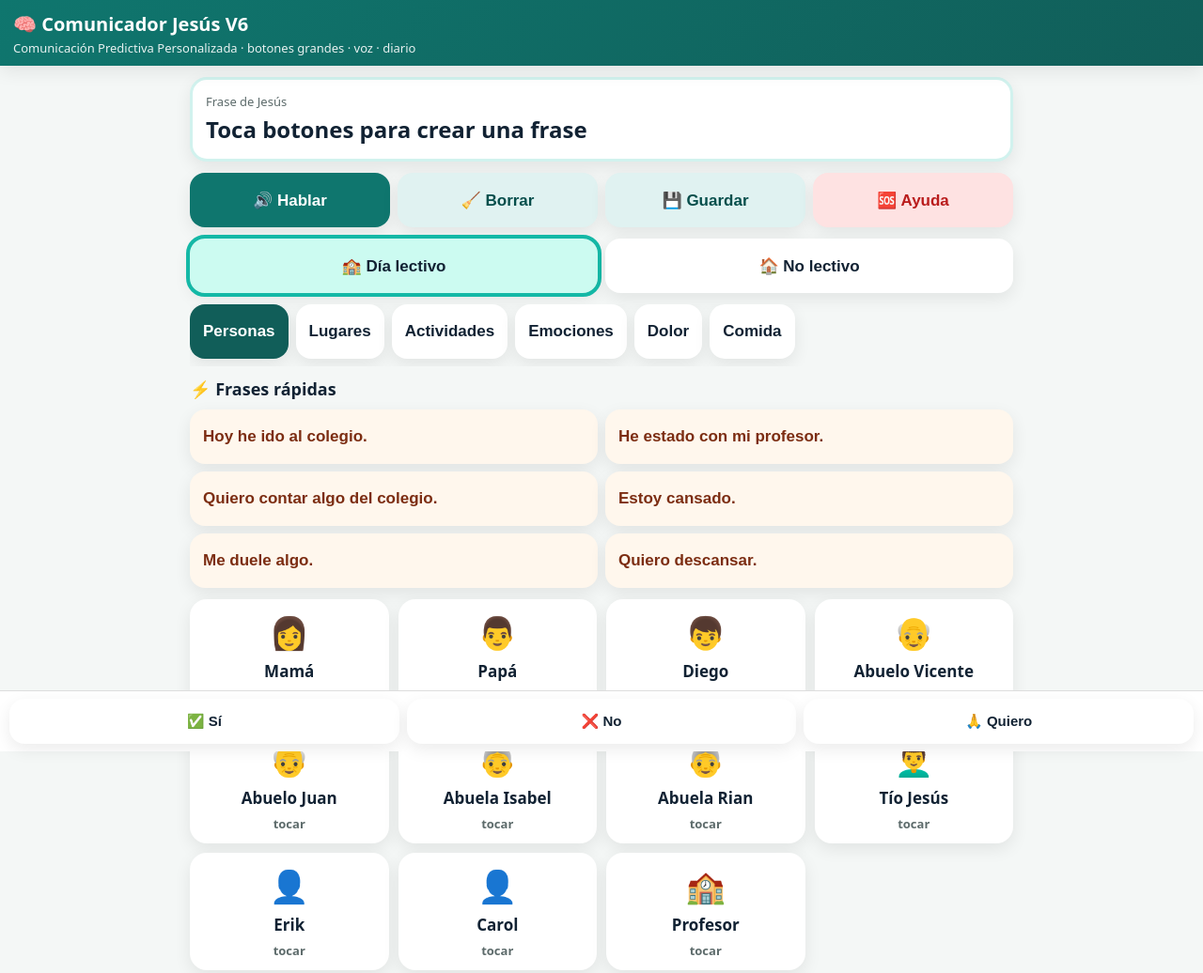
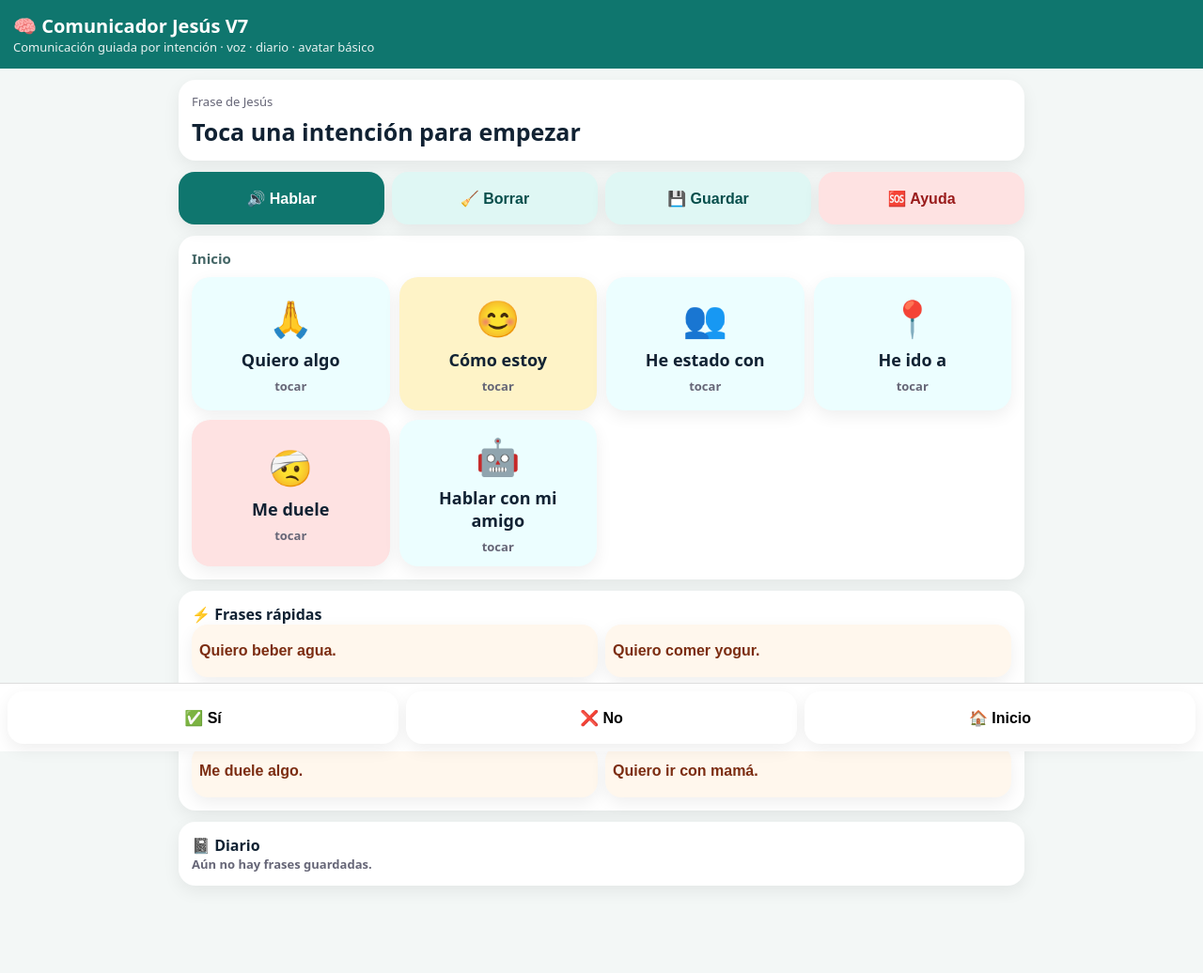
Before and after one commit to alexjr1983/-comunicador-jesus, a plain HTML site: page index.html in a window 1280 px wide. Shown: the top 1036 px of the page at 94% size. Drawn offline with Linux system fonts and the light colour scheme.

Commit message:
Add files via upload

```diff
--- a/index.html
+++ b/index.html
@@ -1,267 +1,115 @@
 <!DOCTYPE html>
 <html lang="es">
 <head>
-  <meta charset="UTF-8" />
-  <meta name="viewport" content="width=device-width, initial-scale=1.0, viewport-fit=cover"/>
-  <title>Comunicación Predictiva Personalizada - Jesús</title>
-  <meta name="theme-color" content="#0f766e"/>
+<meta charset="UTF-8">
+<meta name="viewport" content="width=device-width,initial-scale=1">
+<title>Comunicador Jesús V7</title>
 <style>
-    :root{
-      --bg:#f4f7f6; --card:#ffffff; --ink:#123; --muted:#5d6b6b; --main:#0f766e; --soft:#e0f2f1; --danger:#b91c1c;
-      --shadow: 0 6px 18px rgba(0,0,0,.08);
-    }
-    *{box-sizing:border-box}
-    body{margin:0;font-family:system-ui,-apple-system,Segoe UI,Roboto,Arial,sans-serif;background:var(--bg);color:var(--ink);}
-    header{position:sticky;top:0;z-index:10;background:linear-gradient(135deg,#0f766e,#115e59);color:white;padding:14px 14px 10px;box-shadow:var(--shadow)}
-    h1{margin:0;font-size:20px;line-height:1.2}
-    .sub{font-size:13px;opacity:.9;margin-top:4px}
-    main{padding:12px;max-width:900px;margin:0 auto 80px}
-    .phrase{
-      background:white;border-radius:18px;padding:14px;box-shadow:var(--shadow);margin-bottom:12px;
-      min-height:76px;border:3px solid #d1f2ee;
-    }
-    .label{font-size:13px;color:var(--muted);margin-bottom:6px}
-    #sentence{font-size:24px;font-weight:700;line-height:1.25;min-height:32px}
-    .actions{display:grid;grid-template-columns:repeat(4,1fr);gap:8px;margin:10px 0 12px}
-    button{
-      border:0;border-radius:16px;padding:13px 8px;font-size:17px;font-weight:700;background:var(--card);box-shadow:var(--shadow);
-      color:var(--ink);min-height:58px;
-    }
-    button:active{transform:scale(.98)}
-    .primary{background:var(--main);color:white}
-    .soft{background:var(--soft);color:#064e4b}
-    .danger{background:#fee2e2;color:var(--danger)}
-    .modebar{display:grid;grid-template-columns:1fr 1fr;gap:8px;margin-bottom:12px}
-    .modebar button.active{outline:4px solid #14b8a6;background:#ccfbf1}
-    .tabs{display:flex;gap:8px;overflow-x:auto;padding-bottom:8px;margin-bottom:8px}
-    .tab{white-space:nowrap;min-width:auto;padding:11px 14px;background:white}
-    .tab.active{background:#115e59;color:white}
-    .grid{display:grid;grid-template-columns:repeat(2,minmax(0,1fr));gap:10px}
-    @media(min-width:720px){.grid{grid-template-columns:repeat(4,minmax(0,1fr));}}
-    .tile{background:white;border-radius:18px;padding:12px;box-shadow:var(--shadow);text-align:center;min-height:108px;display:flex;flex-direction:column;justify-content:center;align-items:center;gap:7px}
-    .emoji{font-size:34px}
-    .txt{font-size:17px;font-weight:800}
-    .small{font-size:13px;color:var(--muted);font-weight:600}
-    .quick{margin:12px 0}
-    .quick h2,.diary h2{font-size:18px;margin:10px 0}
-    .quickgrid{display:grid;grid-template-columns:1fr;gap:8px}
-    @media(min-width:720px){.quickgrid{grid-template-columns:1fr 1fr;}}
-    .quickbtn{text-align:left;padding:14px;background:#fff7ed;color:#7c2d12}
-    .diary{background:white;border-radius:18px;padding:12px;box-shadow:var(--shadow);margin-top:12px}
-    .entry{border-top:1px solid #e5e7eb;padding:9px 0;font-size:15px}
-    .empty{color:var(--muted);font-size:14px}
-    .footerbar{position:fixed;left:0;right:0;bottom:0;background:white;padding:8px 10px;border-top:1px solid #ddd;display:grid;grid-template-columns:repeat(3,1fr);gap:8px}
-    .footerbar button{min-height:48px;font-size:15px;padding:8px}
+body{margin:0;font-family:system-ui,-apple-system,Segoe UI,Arial;background:#f3f7f6;color:#123}
+header{background:#0f766e;color:white;padding:14px;position:sticky;top:0;z-index:2}
+h1{font-size:20px;margin:0}.sub{font-size:13px;opacity:.9}
+main{padding:12px;max-width:900px;margin:auto}
+.card{background:white;border-radius:18px;padding:14px;margin-bottom:12px;box-shadow:0 6px 18px #0001}
+.label{font-size:13px;color:#667;margin-bottom:6px}
+#sentence{font-size:25px;font-weight:900;min-height:34px}
+.actions{display:grid;grid-template-columns:repeat(4,1fr);gap:8px;margin-bottom:12px}
+button{border:0;border-radius:17px;padding:12px 8px;min-height:56px;font-size:16px;font-weight:800;background:white;box-shadow:0 6px 18px #0001}
+.primary{background:#0f766e;color:white}.soft{background:#dff7f4;color:#064e4b}.danger{background:#fee2e2;color:#991b1b}
+.path{font-size:15px;color:#466;font-weight:800;margin-bottom:10px}
+.grid{display:grid;grid-template-columns:repeat(2,1fr);gap:10px}
+.tile{background:white;border-radius:20px;padding:12px;min-height:118px;box-shadow:0 6px 18px #0001;text-align:center;display:flex;flex-direction:column;justify-content:center;align-items:center;gap:7px}
+.tile.main{background:#ecfeff}.tile.food{background:#fff7ed}.tile.emotion{background:#fef3c7}.tile.pain{background:#fee2e2}
+.emoji{font-size:38px}.txt{font-size:18px;font-weight:900}.hint{font-size:13px;color:#667;font-weight:700}
+.quickgrid{display:grid;grid-template-columns:1fr;gap:8px}.quickbtn{text-align:left;background:#fff7ed;color:#7c2d12}
+.entry{border-top:1px solid #eee;padding:8px 0}
+.footer{position:fixed;bottom:0;left:0;right:0;background:white;border-top:1px solid #ddd;padding:8px;display:grid;grid-template-columns:repeat(3,1fr);gap:8px}
+main{margin-bottom:82px}
+@media(min-width:720px){.grid{grid-template-columns:repeat(4,1fr)}.quickgrid{grid-template-columns:1fr 1fr}}
 </style>
 </head>
 <body>
-<header>
-  <h1>🧠 Comunicador Jesús V6</h1>
-  <div class="sub">Comunicación Predictiva Personalizada · botones grandes · voz · diario</div>
-</header>
-
+<header><h1>🧠 Comunicador Jesús V7</h1><div class="sub">Comunicación guiada por intención · voz · diario · avatar básico</div></header>
 <main>
-  <section class="phrase">
-    <div class="label">Frase de Jesús</div>
-    <div id="sentence">Toca botones para crear una frase</div>
-  </section>
-
+<section class="card"><div class="label">Frase de Jesús</div><div id="sentence">Toca una intención para empezar</div></section>
 <div class="actions">
 <button class="primary" onclick="speak()">🔊 Hablar</button>
 <button class="soft" onclick="clearSentence()">🧹 Borrar</button>
 <button class="soft" onclick="saveDiary()">💾 Guardar</button>
-    <button class="danger" onclick="emergency()">🆘 Ayuda</button>
+<button class="danger" onclick="setFinal('Necesito ayuda. Me pasa algo.')">🆘 Ayuda</button>
 </div>
-
-  <div class="modebar">
-    <button id="schoolBtn" class="active" onclick="setMode('lectivo')">🏫 Día lectivo</button>
-    <button id="homeBtn" onclick="setMode('nolectivo')">🏠 No lectivo</button>
-  </div>
-
-  <div class="tabs" id="tabs"></div>
-
-  <section class="quick">
-    <h2>⚡ Frases rápidas</h2>
-    <div class="quickgrid" id="quick"></div>
-  </section>
-
-  <section>
-    <div class="grid" id="grid"></div>
-  </section>
-
-  <section class="diary">
-    <h2>📓 Diario de hoy</h2>
-    <div id="diary"></div>
-  </section>
+<section class="card"><div class="path" id="path">Inicio</div><div class="grid" id="grid"></div></section>
+<section class="card"><b>⚡ Frases rápidas</b><div class="quickgrid" id="quick"></div></section>
+<section class="card"><b>📓 Diario</b><div id="diary"></div></section>
 </main>
-
-<div class="footerbar">
-  <button onclick="addWord('sí')">✅ Sí</button>
-  <button onclick="addWord('no')">❌ No</button>
-  <button onclick="addWord('quiero')">🙏 Quiero</button>
-</div>
+<div class="footer"><button onclick="setFinal('Sí.')">✅ Sí</button><button onclick="setFinal('No.')">❌ No</button><button onclick="go('home')">🏠 Inicio</button></div>
 
 <script>
-const DATA = {
-  Personas: [
-    ["👩","Mamá"],["👨","Papá"],["👦","Diego"],["👴","Abuelo Vicente"],
-    ["👴","Abuelo Juan"],["👵","Abuela Isabel"],["👵","Abuela Rian"],
-    ["👨‍🦱","Tío Jesús"],["👤","Erik"],["👤","Carol"],["🏫","Profesor"]
-  ],
-  Lugares: [
-    ["🏠","casa"],["🏫","colegio"],["🏊","natación"],["🗣️","logopedia"],
-    ["🏀","baloncesto"],["👵","casa de los abuelos"],["🏥","médico"],["🚗","coche"]
-  ],
-  Actividades: [
-    ["🍽️","comer"],["💧","beber agua"],["🚽","baño"],["🛏️","descansar"],
-    ["🎮","jugar"],["📺","ver dibujos"],["🏊","ir a natación"],["🏀","jugar al baloncesto"],
-    ["📚","trabajar"],["🎵","música"]
-  ],
-  Emociones: [
-    ["😊","estoy contento"],["😢","estoy triste"],["😠","estoy enfadado"],["😴","estoy cansado"],
-    ["😰","tengo miedo"],["❤️","te quiero"],["👍","me gusta"],["👎","no me gusta"]
-  ],
-  Dolor: [
-    ["🤕","me duele"],["🦷","me duele la boca"],["👂","me duele el oído"],["🤢","me encuentro mal"],
-    ["😵","estoy mareado"],["😖","me molesta"],["🆘","necesito ayuda"],["💊","quiero medicina"]
-  ],
-  Comida: [
-    ["🥛","yogur"],["🍞","pan"],["🍌","plátano"],["🍪","galleta"],
-    ["🍝","pasta"],["🍗","pollo"],["💧","agua"],["🥤","zumo"]
-  ]
+let sentence="", screen="home";
+const quick=["Quiero beber agua.","Quiero comer yogur.","Quiero descansar.","Estoy cansado.","Me duele algo.","Quiero ir con mamá."];
+
+const screens={
+home:["Inicio",[
+["🙏","Quiero algo","quiero","main"],["😊","Cómo estoy","estado","emotion"],["👥","He estado con","personas","main"],["📍","He ido a","lugares","main"],["🤕","Me duele","dolor","pain"],["🤖","Hablar con mi amigo","avatar","main"]
+]],
+quiero:["Quiero...",[
+["🍽️","Comer","comer","food"],["💧","Beber","beber","main"],["🛏️","Descansar","final:Quiero descansar.","main"],["🎮","Jugar","final:Quiero jugar.","main"],["👩","Mamá","final:Quiero ir con mamá.","main"],["👨","Papá","final:Quiero ir con papá.","main"],["👦","Diego","final:Quiero estar con Diego.","main"],["🚽","Baño","final:Quiero ir al baño.","main"],["⬅️","Volver","home",""]
+]],
+comer:["Quiero comer...",[
+["🥛","Yogur","final:Quiero comer yogur.","food"],["🍌","Plátano","final:Quiero comer plátano.","food"],["🍪","Galleta","final:Quiero comer galleta.","food"],["🍝","Pasta","final:Quiero comer pasta.","food"],["🍗","Pollo","final:Quiero comer pollo.","food"],["🍞","Pan","final:Quiero comer pan.","food"],["🥣","Puré","final:Quiero comer puré.","food"],["🍎","Fruta","final:Quiero comer fruta.","food"],["⬅️","Volver","quiero",""]
+]],
+beber:["Quiero beber...",[
+["💧","Agua","final:Quiero beber agua.","main"],["🥤","Zumo","final:Quiero beber zumo.","main"],["🥛","Leche","final:Quiero beber leche.","main"],["⬅️","Volver","quiero",""]
+]],
+estado:["Estoy...",[
+["😊","Contento","final:Estoy contento.","emotion"],["😐","Normal","final:Estoy normal.","emotion"],["😢","Triste","final:Estoy triste.","emotion"],["😠","Enfadado","final:Estoy enfadado.","emotion"],["😴","Cansado","final:Estoy cansado.","emotion"],["😰","Nervioso","final:Estoy nervioso.","emotion"],["❤️","Te quiero","final:Te quiero.","emotion"],["⬅️","Volver","home",""]
+]],
+personas:["He estado con...",[
+["👩","Mamá","final:He estado con mamá.","main"],["👨","Papá","final:He estado con papá.","main"],["👦","Diego","final:He estado con Diego.","main"],["👤","Erik","final:He estado con Erik.","main"],["👤","Carol","final:He estado con Carol.","main"],["🏫","Profesor","final:He estado con mi profesor.","main"],["👴","Abuelo Vicente","final:He estado con el abuelo Vicente.","main"],["👵","Abuela Isabel","final:He estado con la abuela Isabel.","main"],["⬅️","Volver","home",""]
+]],
+lugares:["He ido a...",[
+["🏫","Colegio","final:Hoy he ido al colegio.","main"],["🏊","Natación","final:Hoy he ido a natación.","main"],["🗣️","Logopedia","final:Hoy he ido a logopedia.","main"],["🏀","Baloncesto","final:Hoy he ido a baloncesto.","main"],["🏠","Casa","final:Hoy he estado en casa.","main"],["👵","Abuelos","final:Hoy he ido a casa de los abuelos.","main"],["🏥","Médico","final:Hoy he ido al médico.","main"],["⬅️","Volver","home",""]
+]],
+dolor:["Me duele...",[
+["🤕","Algo","final:Me duele algo.","pain"],["🦷","Boca","final:Me duele la boca.","pain"],["👂","Oído","final:Me duele el oído.","pain"],["🤢","Barriga","final:Me duele la barriga.","pain"],["🦵","Pierna","final:Me duele la pierna.","pain"],["😵","Mareado","final:Estoy mareado.","pain"],["💊","Medicina","final:Necesito medicina.","pain"],["⬅️","Volver","home",""]
+]],
+avatar:["🤖 Mi amigo",[
+["👋","Hola","final:Hola amigo.","main"],["😊","Estoy contento","final:Estoy contento.","emotion"],["😴","Estoy cansado","final:Estoy cansado.","emotion"],["🏫","Colegio","final:Hoy he ido al colegio.","main"],["🏊","Natación","final:Hoy he ido a natación.","main"],["👦","Diego","final:He estado con Diego.","main"],["⬅️","Volver","home",""]
+]]
 };
 
-const QUICK = {
-  lectivo: [
-    "Hoy he ido al colegio.",
-    "He estado con mi profesor.",
-    "Quiero contar algo del colegio.",
-    "Estoy cansado.",
-    "Me duele algo.",
-    "Quiero descansar."
-  ],
-  nolectivo: [
-    "Hoy estoy en casa.",
-    "Quiero jugar.",
-    "Quiero ver dibujos.",
-    "Quiero ir con mamá.",
-    "Quiero ir con papá.",
-    "Quiero descansar."
-  ]
-};
-
-let currentCat = "Personas";
-let words = [];
-let mode = localStorage.getItem("jesus_mode") || "lectivo";
-
-function renderTabs(){
-  const tabs = document.getElementById("tabs");
-  tabs.innerHTML = "";
-  Object.keys(DATA).forEach(cat=>{
-    const b=document.createElement("button");
-    b.className="tab"+(cat===currentCat?" active":"");
-    b.textContent=cat;
-    b.onclick=()=>{currentCat=cat;renderAll();}
-    tabs.appendChild(b);
-  });
-}
-
-function renderGrid(){
-  const grid=document.getElementById("grid");
-  grid.innerHTML="";
-  DATA[currentCat].forEach(item=>{
-    const [emoji,text]=item;
-    const d=document.createElement("div");
-    d.className="tile";
-    d.onclick=()=>addWord(text);
-    d.innerHTML=`<div class="emoji">${emoji}</div><div class="txt">${text}</div><div class="small">tocar</div>`;
+function render(){
+ const [path,items]=screens[screen]; document.getElementById("path").textContent=path;
+ const grid=document.getElementById("grid"); grid.innerHTML="";
+ items.forEach(([e,t,a,c])=>{
+  let d=document.createElement("div"); d.className="tile "+c; d.onclick=()=>handle(a);
+  d.innerHTML=`<div class="emoji">${e}</div><div class="txt">${t}</div><div class="hint">tocar</div>`;
   grid.appendChild(d);
  });
 }
-
+function handle(a){ if(a.startsWith("final:")) setFinal(a.slice(6)); else go(a); }
+function go(s){screen=s;render();}
+function setFinal(t){sentence=t;document.getElementById("sentence").textContent=t;speakText(t);}
+function clearSentence(){sentence="";document.getElementById("sentence").textContent="Toca una intención para empezar";}
+function speak(){let t=document.getElementById("sentence").textContent;if(!t.includes("Toca una intención"))speakText(t);}
+function speakText(t){
+ try{speechSynthesis.cancel();let u=new SpeechSynthesisUtterance(t);u.lang="es-ES";u.rate=.88;u.pitch=1.05;
+ let vs=speechSynthesis.getVoices();let v=vs.find(x=>x.lang&&x.lang.toLowerCase().startsWith("es"));if(v)u.voice=v;
+ speechSynthesis.speak(u);}catch(e){alert("No se ha podido reproducir la voz.");}
+}
 function renderQuick(){
-  const q=document.getElementById("quick");
-  q.innerHTML="";
-  QUICK[mode].forEach(text=>{
-    const b=document.createElement("button");
-    b.className="quickbtn";
-    b.textContent=text;
-    b.onclick=()=>setSentence(text);
-    q.appendChild(b);
-  });
+ const q=document.getElementById("quick"); q.innerHTML="";
+ quick.forEach(t=>{let b=document.createElement("button");b.className="quickbtn";b.textContent=t;b.onclick=()=>setFinal(t);q.appendChild(b);});
 }
-
-function renderMode(){
-  document.getElementById("schoolBtn").classList.toggle("active", mode==="lectivo");
-  document.getElementById("homeBtn").classList.toggle("active", mode==="nolectivo");
+function saveDiary(){
+ if(!sentence)return;let d=JSON.parse(localStorage.getItem("jesus_diary_v7")||"[]");
+ d.unshift({text:sentence,time:new Date().toLocaleString("es-ES")});
+ localStorage.setItem("jesus_diary_v7",JSON.stringify(d.slice(0,80)));renderDiary();
 }
-
-function setMode(m){
-  mode=m;
-  localStorage.setItem("jesus_mode",m);
-  renderAll();
+function renderDiary(){
+ let d=JSON.parse(localStorage.getItem("jesus_diary_v7")||"[]"), box=document.getElementById("diary");
+ box.innerHTML=d.length?d.map(x=>`<div class="entry"><b>${x.text}</b><br><span class="hint">${x.time}</span></div>`).join(""):'<div class="hint">Aún no hay frases guardadas.</div>';
 }
-
-function addWord(w){
-  if(words.length===0 && document.getElementById("sentence").textContent==="Toca botones para crear una frase") words=[];
-  words.push(w);
-  updateSentence();
-}
-
-function setSentence(t){
-  words=[t];
-  updateSentence();
-}
-
-function updateSentence(){
-  const s = words.join(" ");
-  document.getElementById("sentence").textContent = s || "Toca botones para crear una frase";
-}
-
-function clearSentence(){
-  words=[];
-  updateSentence();
-}
-
-function speak(){
-  const text=document.getElementById("sentence").textContent;
-  if(!text || text==="Toca botones para crear una frase") return;
-  try{
-    speechSynthesis.cancel();
-    const u=new SpeechSynthesisUtterance(text);
-    u.lang="es-ES";
-    u.rate=0.9;
-    speechSynthesis.speak(u);
-  }catch(e){
-    alert("La voz no está disponible en este navegador.");
-  }
-}
-
-function saveDiary(){
-  const text=document.getElementById("sentence").textContent;
-  if(!text || text==="Toca botones para crear una frase") return;
-  const diary=JSON.parse(localStorage.getItem("jesus_diary")||"[]");
-  diary.unshift({text, time:new Date().toLocaleString("es-ES")});
-  localStorage.setItem("jesus_diary",JSON.stringify(diary.slice(0,50)));
-  renderDiary();
-}
-
-function renderDiary(){
-  const box=document.getElementById("diary");
-  const diary=JSON.parse(localStorage.getItem("jesus_diary")||"[]");
-  if(!diary.length){box.innerHTML='<div class="empty">Aún no hay frases guardadas.</div>';return;}
-  box.innerHTML=diary.map(e=>`<div class="entry"><b>${e.text}</b><br><span class="small">${e.time}</span></div>`).join("");
-}
-
-function emergency(){
-  setSentence("Necesito ayuda. Me pasa algo.");
-  speak();
-}
-
-function renderAll(){
-  renderMode(); renderTabs(); renderQuick(); renderGrid(); renderDiary();
-}
-renderAll();
+render();renderQuick();renderDiary();
 </script>
 </body>
 </html>
```
Lines whose indentation alone changed are shown as unchanged.
